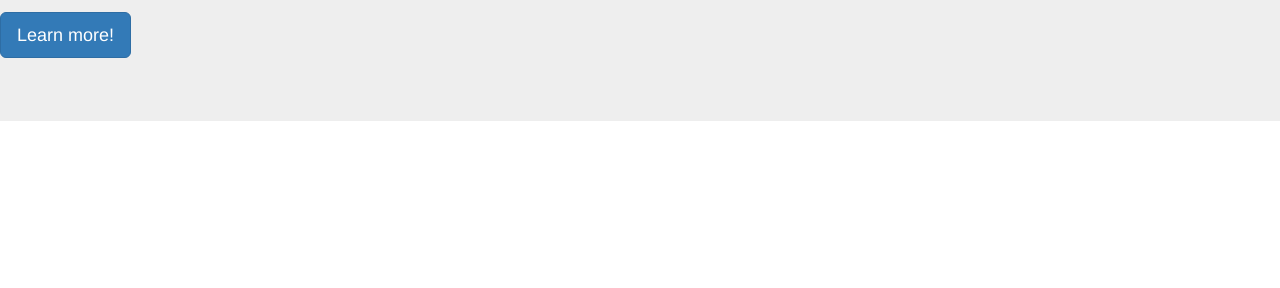
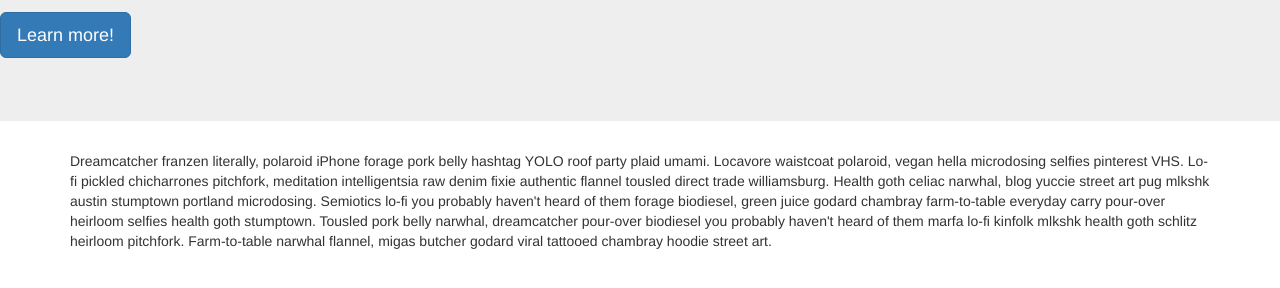
Before and after one commit to erichemory/bootstrap, a plain HTML site: page index.html in a window 1280 px wide. Shown: the part 180-468 px from the top of the page. Drawn offline with nearby package versions, Linux system fonts and the light colour scheme.

Commit message:
added full width col

```diff
--- a/index.html
+++ b/index.html
@@ -23,6 +23,16 @@
         <p><a class="btn btn-primary btn-lg" href="#" role="button">Learn more!</a></p>
     </div>
 
+    <div class="container">
+      <div class="row">
+        <div class="col-md-12">
+          Dreamcatcher franzen literally, polaroid iPhone forage pork belly hashtag YOLO roof party plaid umami. Locavore waistcoat polaroid, vegan hella microdosing selfies pinterest VHS. Lo-fi pickled chicharrones pitchfork, meditation intelligentsia raw denim fixie authentic flannel tousled direct trade williamsburg. Health goth celiac narwhal, blog yuccie street art pug mlkshk austin stumptown portland microdosing. Semiotics lo-fi you probably haven't heard of them forage biodiesel, green juice godard chambray farm-to-table everyday carry pour-over heirloom selfies health goth stumptown. Tousled pork belly narwhal, dreamcatcher pour-over biodiesel you probably haven't heard of them marfa lo-fi kinfolk mlkshk health goth schlitz heirloom pitchfork. Farm-to-table narwhal flannel, migas butcher godard viral tattooed chambray hoodie street art.
+
+
+        </div>
+      </div>
+    </div>
+
     <!-- jQuery (necessary for Bootstrap's JavaScript plugins) -->
     <script src="https://ajax.googleapis.com/ajax/libs/jquery/1.11.3/jquery.min.js"></script>
     <!-- Include all compiled plugins (below), or include individual files as needed -->
```
